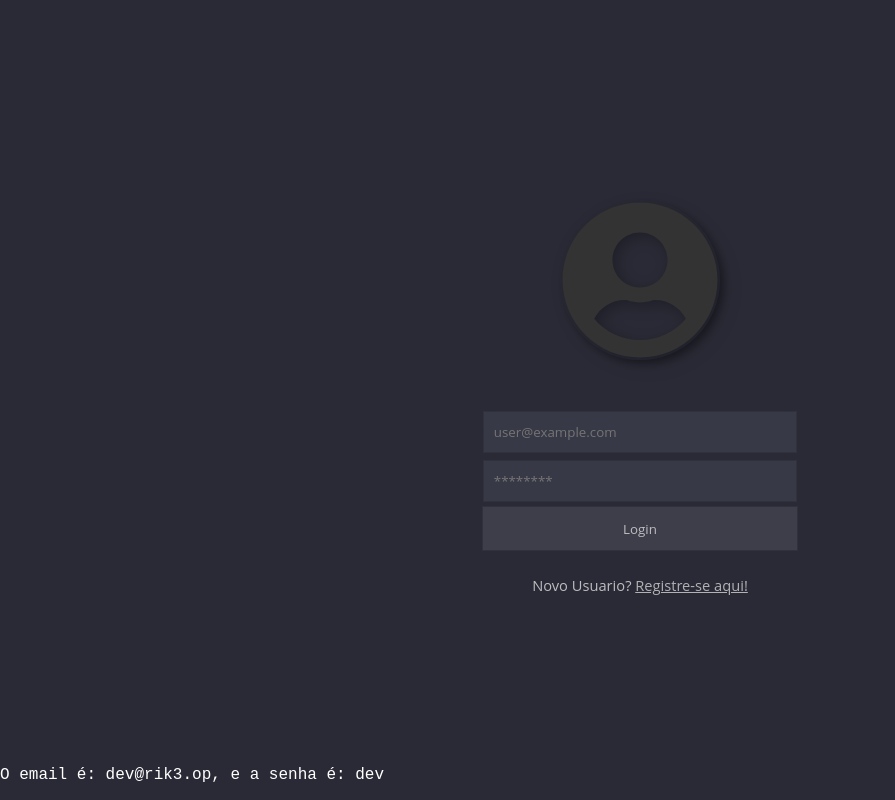
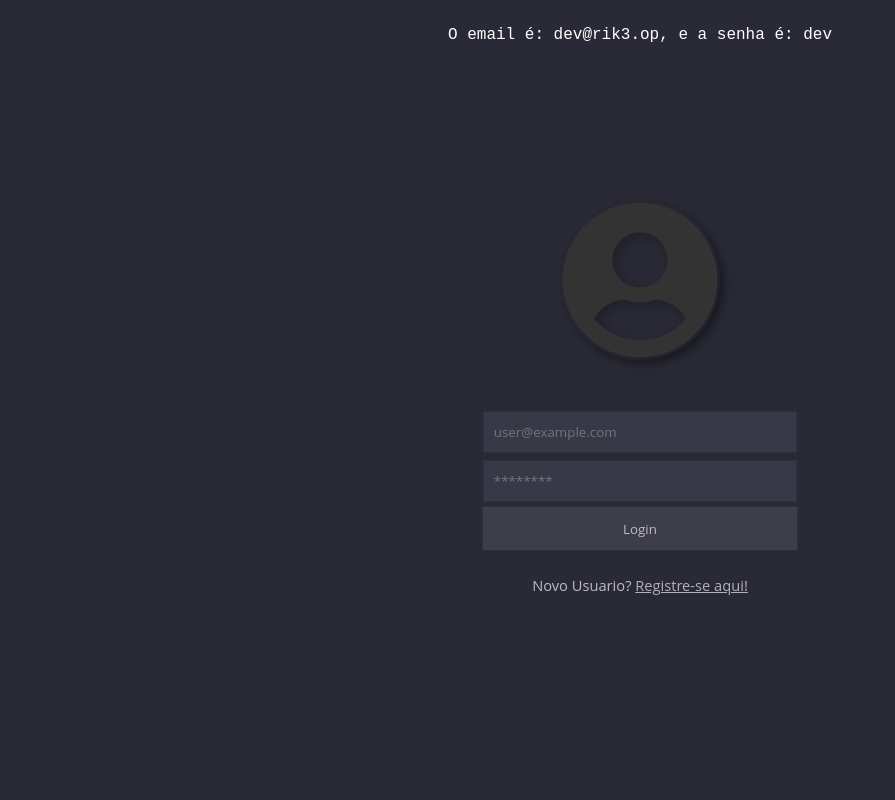
Before and after one commit to devrik3/FrontLogin, a plain HTML site: page index.html in a window 1280 px wide. Shown: the whole page, without its empty margins (0-895 px from the left). Drawn offline with Linux system fonts and the light colour scheme.

Commit message:
Update style.css

```diff
--- a/css/style.css
+++ b/css/style.css
@@ -165,8 +165,10 @@ input:focus{outline: none; box-shadow:  0 0 0;}
     animation-fill-mode: both;
 }
 footer{
-    position: absolute;
-    bottom: 1rem;
+    display: flex;
+    justify-content: center;
+    align-items: flex-start;
+    margin: 2% 0 0;
 }
 footer p{
     color: #FFF;
```
